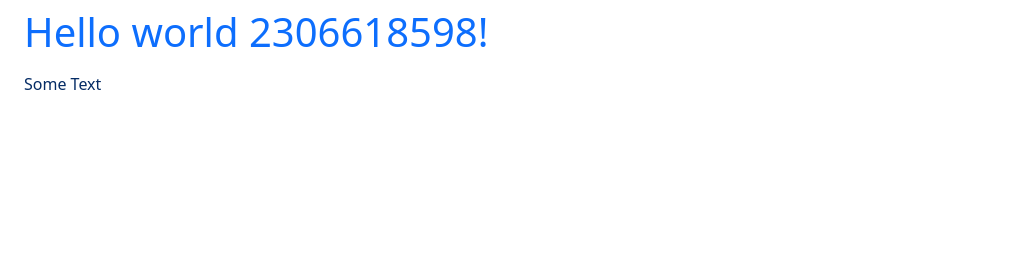
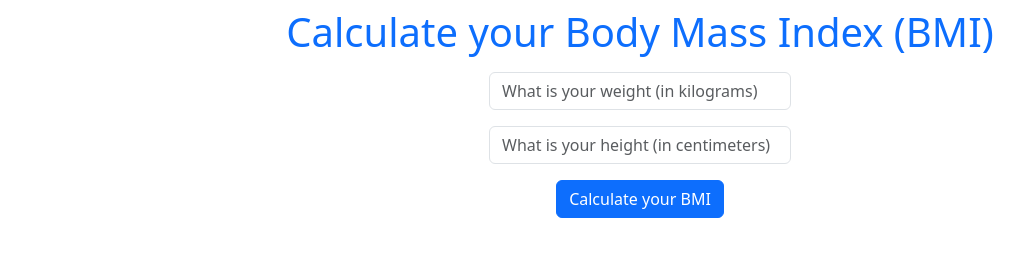
Before and after one commit to britsja/node-express-bmi-calc, a website: page index.html in a window 1280 px wide. Shown: the whole page, without its empty margins (0-1031 px from the left). Drawn offline with nearby package versions, Linux system fonts and the light colour scheme.

Commit message:
Added code for BMI calculator and styling for form

```diff
--- a/index.html
+++ b/index.html
@@ -8,11 +8,15 @@
     <title>Document</title>
 </head>
 <body>
-    <h1 class="px-4 py-2 text-primary">
-        Hello world 2306618598!
+    <h1 class="px-4 py-2 text-primary text-center">
+        Calculate your Body Mass Index (BMI)
     </h1>
-    <p class="text-primary-emphasis px-4">
-        Some Text
-    </p>
+    <form action="/" method="post" class="row justify-content-center">
+        <div class="col-md-3 align-self-center ml-5 text-center">
+            <input class="form-control mb-3" type="text" name="weight" placeholder="What is your weight (in kilograms)">
+            <input class="form-control mb-3" type="text" name="height" placeholder="What is your height (in centimeters)">
+            <button type="submit" name="submit" class="btn btn-primary m-auto">Calculate your BMI</button>
+        </div>
+    </form>
 </body>
 </html>
```
Also changed, not shown: bmicalculator.js (+20 -0 lines).
